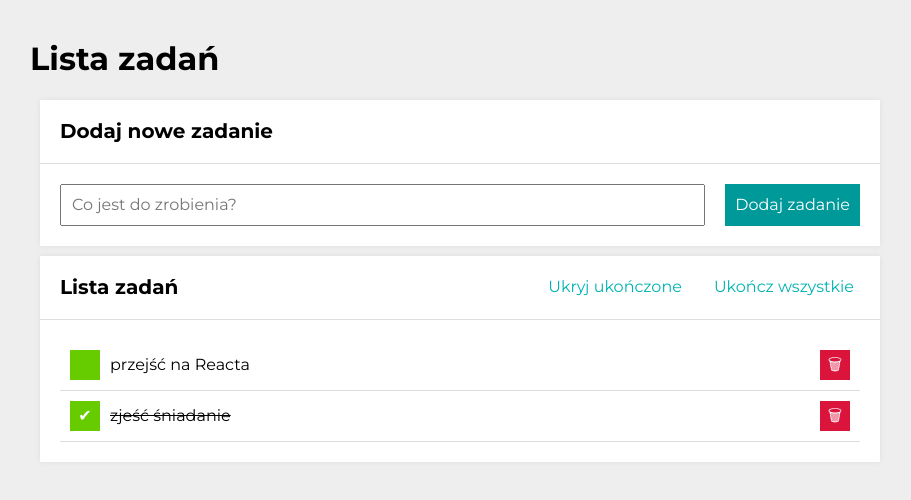
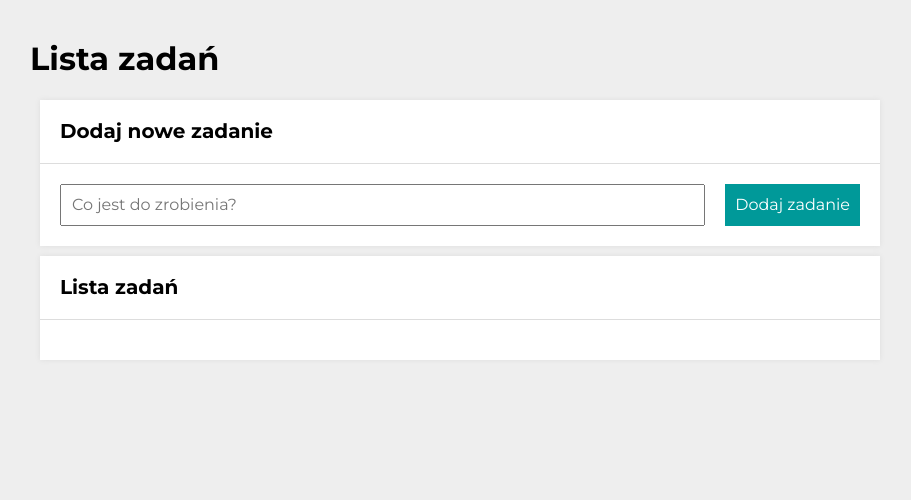
Before and after one commit to Wolian/todos-list-react, a React (Create React App) app: page / in a window 1280 px wide. Shown: the top 500 px of the page, without its empty margins (180-1091 px from the left). Built offline with nearby package versions, Linux system fonts and the light colour scheme.

Commit message:
saving tasks in localStorage

```diff
--- a/src/App.js
+++ b/src/App.js
@@ -1,4 +1,4 @@
-import React, { useState } from "react";
+import React, { useEffect, useState } from "react";
 import Form from "./Form";
 import Tasks from "./Tasks";
 import Buttons from "./Buttons";
@@ -6,12 +6,23 @@
 import Header from "./Header";
 import Container from "./Container";
 
+const getInitialTasks = () => {
+  const taskFromLocalStorage = localStorage.getItem("tasks");
+
+  return taskFromLocalStorage ? JSON.parse(taskFromLocalStorage) : [];
+};
+
+
 function App() {
   const [hideDone, setHideDone] = useState(false);
-  const [tasks, setTasks] = useState([
-    { id: 1, content: "przejść na Reacta", done: false },
-    { id: 2, content: "zjeść śniadanie", done: true },
-  ]);
+
+  const[tasks, setTasks] = useState(getInitialTasks);
+
+  useEffect(() => {
+    localStorage.setItem("tasks", JSON.stringify(tasks));
+  }, [tasks]);
+
+
 
   const toggleHideDone = () => {
     setHideDone(hideDone => !hideDone);
```
